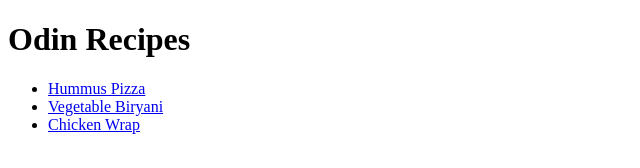
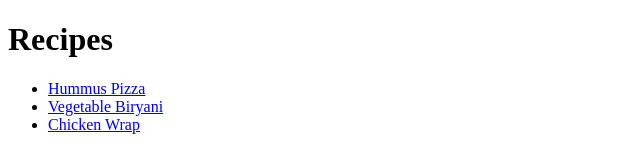
Before and after one commit to rahulsharma9/odin-recipes, a plain HTML site: page index.html in a window 1280 px wide. Shown: the whole page, without its empty margins (0-640 px from the left). Drawn offline with Linux system fonts and the light colour scheme.

Commit message:
Update title in index.html

```diff
--- a/index.html
+++ b/index.html
@@ -5,7 +5,7 @@
     <title>Recipes</title>
 </head>
 <body>
-    <h1>Odin Recipes</h1>
+    <h1>Recipes</h1>
     <ul>
         <li><a href="./recipes/hummus-pizza.html">Hummus Pizza</a></li>
         <li><a href="./recipes/veg-biryani.html">Vegetable Biryani</a></li>
```
